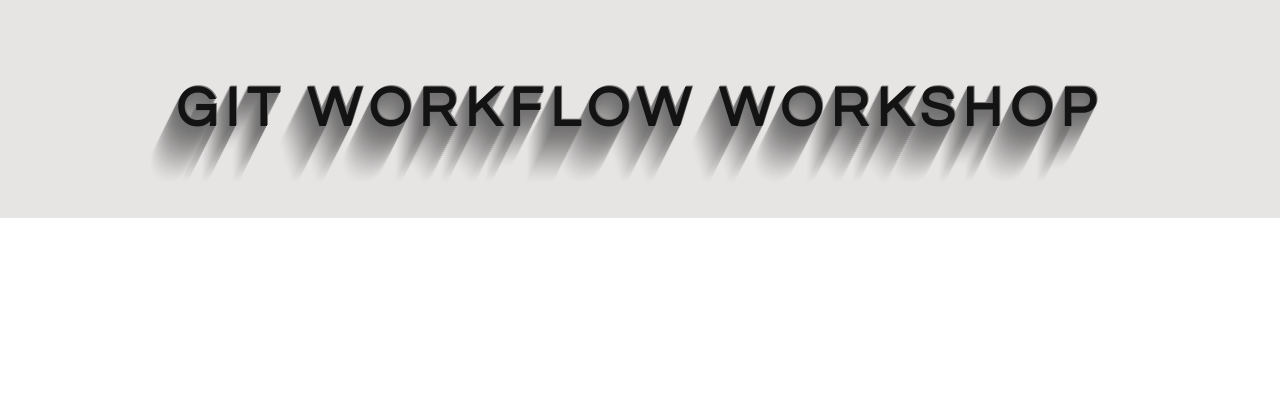
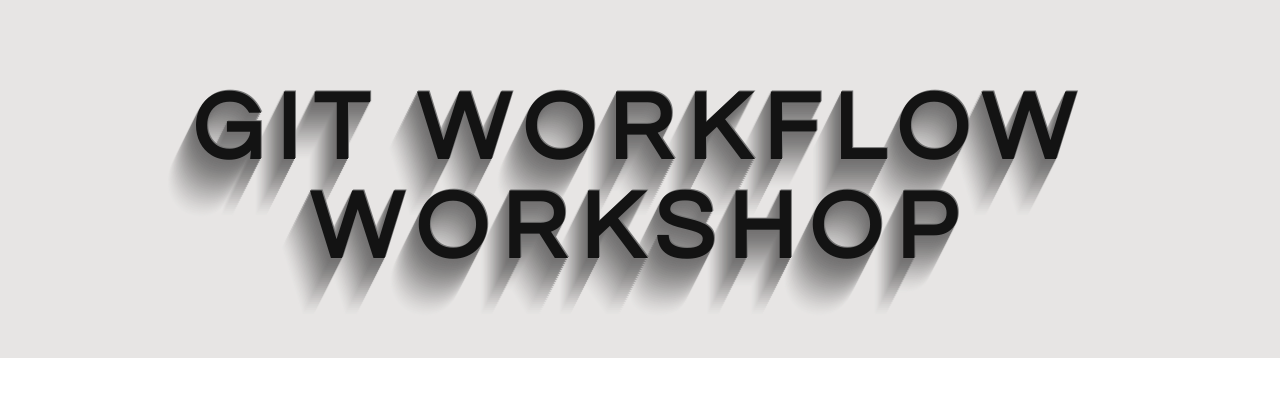
Before and after one commit to fac22/Alex-and-Cemal, a plain HTML site: page index.html in a window 1280 px wide. Drawn offline with Linux system fonts and the light colour scheme.

Commit message:
logo is bigger
Relates #8

```diff
--- a/style.css
+++ b/style.css
@@ -6,7 +6,7 @@
 .page-heading {
 	box-sizing: border-box;
 	font-family: "Avant Garde", Avantgarde, "Century Gothic", CenturyGothic, "AppleGothic", sans-serif;
-	font-size: 3.5rem;
+	font-size: 6rem;
 	padding: 5rem 3rem;
 	text-align: center;
 	text-rendering: optimizeLegibility;
```
